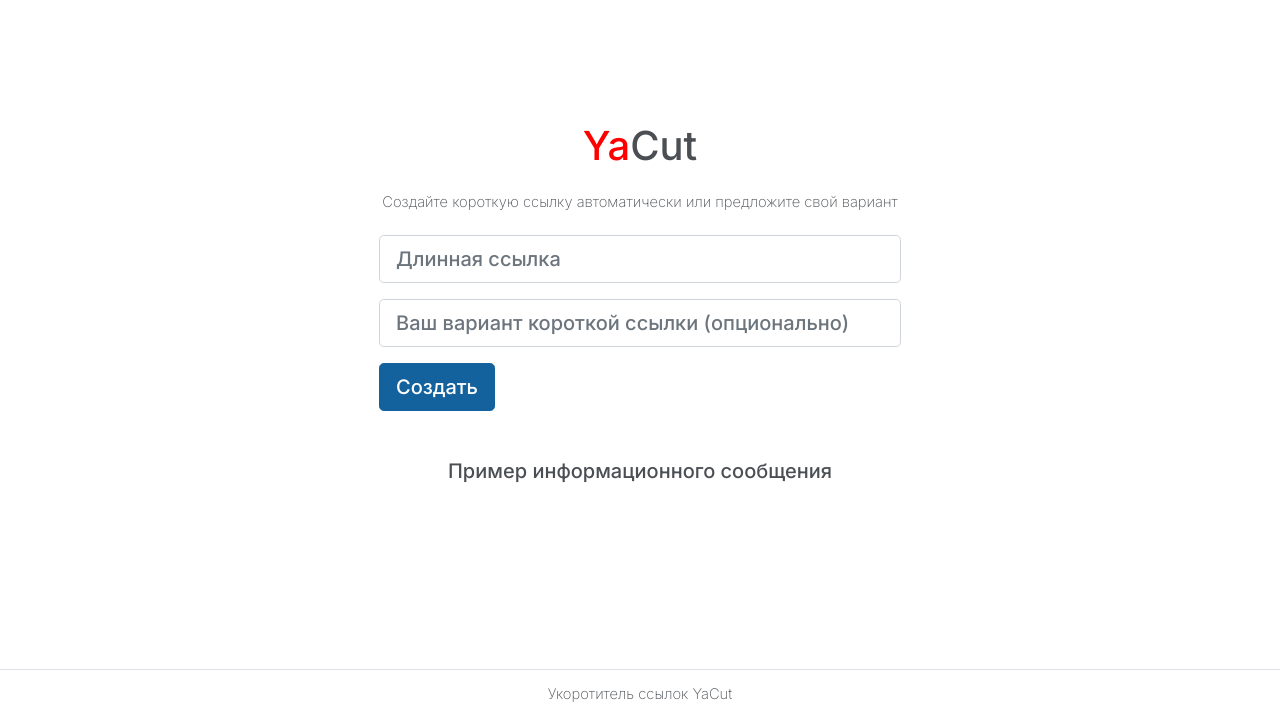
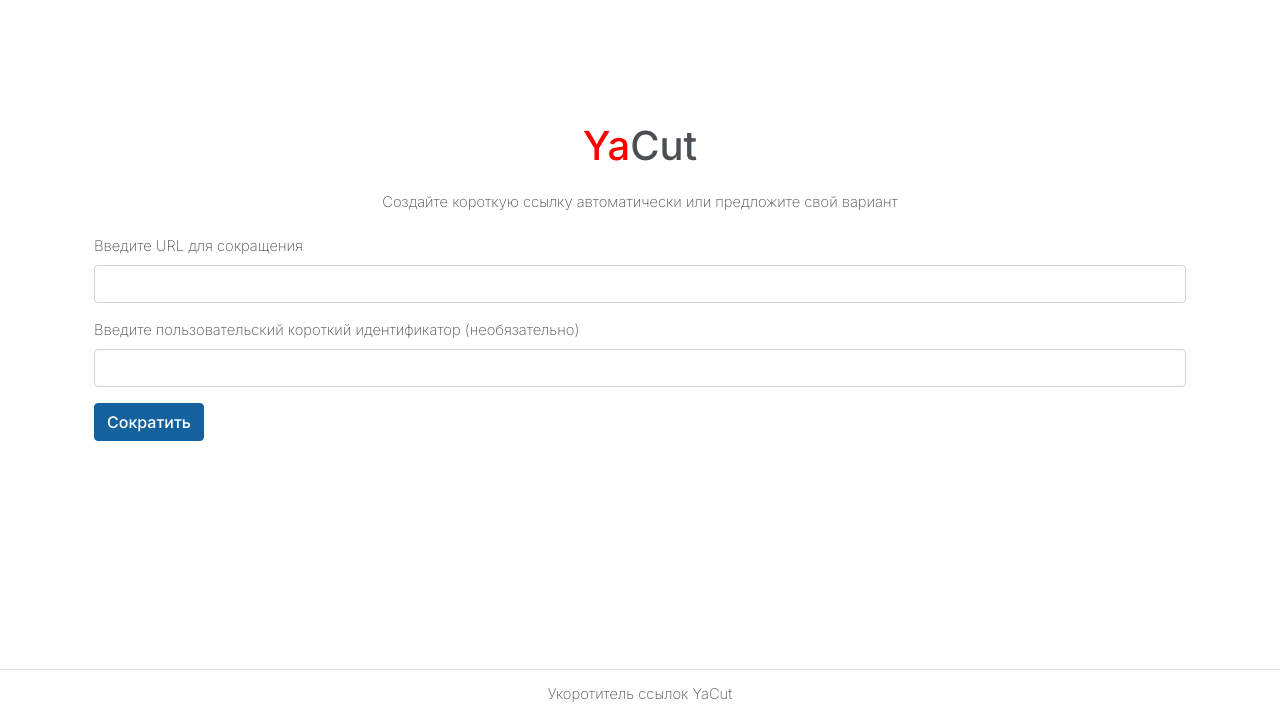
Before and after one commit to SerjB45/async-yacut, a Flask app: page / in a window 1280 px wide. Shown: the part 64-787 px from the top of the page. Run offline with Flask 3, Linux system fonts and the light colour scheme; some libraries are stand-ins or nearby versions.

Commit message:
next update

```diff
--- a/yacut/forms.py
+++ b/yacut/forms.py
@@ -0,0 +1,23 @@
+from flask_wtf import FlaskForm
+from wtforms import MultipleFileField, StringField, SubmitField
+from wtforms.validators import DataRequired
+
+
+class UploadFileForm(FlaskForm):
+    files = MultipleFileField(
+        'Выберите файлы для загрузки',
+        validators=[DataRequired(
+            message='Пожалуйста, выберите хотя бы один файл для загрузки.')]
+    )
+
+    submit = SubmitField('Загрузить')
+
+class ShortUrlForm(FlaskForm):
+    original_link = StringField(
+        'Введите URL для сокращения',
+        validators=[DataRequired(message='Пожалуйста, введите URL.')]
+    )
+    custom_id = StringField(
+        'Введите пользовательский короткий идентификатор (необязательно)'
+    )
+    submit = SubmitField('Сократить')
--- a/yacut/templates/index.html
+++ b/yacut/templates/index.html
@@ -4,33 +4,29 @@
 {% block content %}
 <h1 class="text-center"><span style="color:red">Ya</span>Cut</h1>
 <p class="text-center my-4">Создайте короткую ссылку автоматически или предложите свой вариант</p>
+<form method="post">
+    {{ form.hidden_tag() }}
+    <div class="mb-3">
+        {{ form.original_link.label(class="form-label") }}
+        {{ form.original_link(class="form-control") }}
+        {% for error in form.original_link.errors %}
+            <small class="text-danger">{{ error }}</small>
+        {% endfor %}
+    </div>
+    <div class="mb-3">
+        {{ form.custom_id.label(class="form-label") }}
+        {{ form.custom_id(class="form-control") }}
+        {% for error in form.custom_id.errors %}
+            <small class="text-danger">{{ error }}</small>
+        {% endfor %}
+    </div>
+    {{ form.submit(class="btn btn-primary") }}
+</form>
 
-<div class="container">
-  <div class="row justify-content-center my-3">
-    <div class="col-md-8 col-lg-6">
-      <form method="POST" action="/create">
-        <div class="form-group">
-          <input type="text" name="long_url" class="form-control form-control-lg py-2 mb-3"
-                 placeholder="Длинная ссылка" value="{% if form_data %}{{ form_data.long_url }}{% endif %}" required>
-          {% if errors and errors.long_url %}
-            <p class="text-danger mt-1">{{ errors.long_url[0] }}</p>
-          {% endif %}
-        </div>
-        <div class="form-group">
-          <input type="text" name="short_slug" class="form-control form-control-lg py-2 mb-3"
-                 placeholder="Ваш вариант короткой ссылки (опционально)"
-                 value="{% if form_data %}{{ form_data.short_slug }}{% endif %}">
-          {% if errors and errors.short_slug %}
-            <p class="text-danger mt-1">{{ errors.short_slug[0] }}</p>
-          {% endif %}
-        </div>
-        <input type="submit" class="btn btn-primary btn-block btn-lg" value="Создать">
-      </form>
+{% if short_url %}
+    <div class="mt-4">
+        <p>Ваша короткая ссылка:</p>
+        <p><a href="{{ short_url }}">{{ short_url }}</a></p>
     </div>
-  </div>
-</div>
-
-<div class="container mt-5 text-center">
-  <h5>Пример информационного сообщения</h5>
-</div>
+{% endif %}
 {% endblock %}
--- a/yacut/views.py
+++ b/yacut/views.py
@@ -1,13 +1,59 @@
-from flask import render_template
+from http import HTTPStatus
+
+from flask import flash, redirect, render_template
 
 from . import app, db
+from .models import URLMap
+from .forms import UploadFileForm, ShortUrlForm
+from .upload_file_to_ya_disk import async_upload_file_to_yandex_disk
 
 
-@app.route('/', methods=('GET',))
-def short_link_view():
-    return render_template('index.html')
+@app.route('/<short>', methods=('GET',), endpoint='short_link_redirect')
+def redirect_to_short_link(short):
+    url_map = URLMap.query.filter_by(short=short).first()
+    if url_map:
+        return redirect(url_map.original)
+    return render_template('404.html'), HTTPStatus.NOT_FOUND
 
 
-@app.route('/files', methods=('GET',))
+@app.route('/', methods=('GET', 'POST'), endpoint='short_link_view')
+def index_view():
+    form = ShortUrlForm()
+    short_url = None
+    if form.validate_on_submit():
+        original_link = form.original_link.data
+        custom_id = form.custom_id.data or None
+
+        if custom_id and URLMap.query.filter_by(short=custom_id).first():
+            flash('Пользовательский короткий идентификатор уже существует. '
+                  'Пожалуйста, выберите другой.')
+            return render_template('index.html', form=form)
+
+        url_map = URLMap(original=original_link, short=custom_id)
+        db.session.add(url_map)
+        db.session.commit()
+        short_url = url_map.get_short_url()
+    return render_template('index.html', form=form, short_url=short_url)
+
+
+@app.route('/files', methods=('GET', 'POST'), endpoint='upload_file_view')
 def upload_file_view():
-    return render_template('upload_files.html')
+    form = UploadFileForm()
+    if form.validate_on_submit():
+        try:
+            urls = async_upload_file_to_yandex_disk(form.files.data)
+            return render_template(
+                'upload_files.html',
+                form=form,
+                uploaded_files=[
+                    {
+                        'name': file.filename,
+                        'link': URLMap.create(original=url).get_short_url()
+                    }
+                    for file, url in zip(form.files.data, urls)
+                ]
+            )
+        except Exception as e:
+            flash(f'Ошибка при загрузке файлов: {str(e)}')
+            return render_template('upload_files.html', form=form)
+    return render_template('upload_files.html', form=form)
```
Also changed, not shown: yacut/models.py (+0 -14 lines), yacut/templates/upload_files.html (+21 -15 lines), yacut/upload_file_to_ya_disk.py (added, +28 -0 lines), yacut/utils.py (+4 -4 lines), readme.md.
